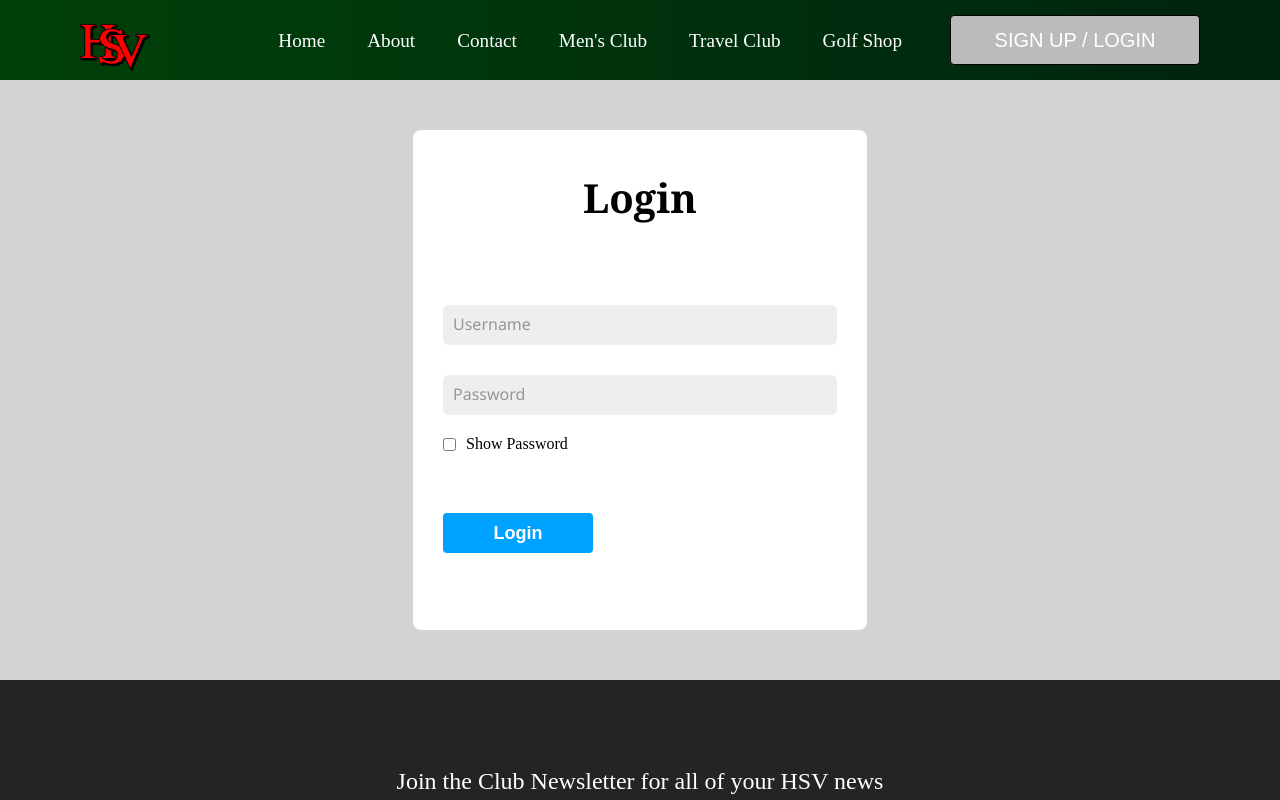
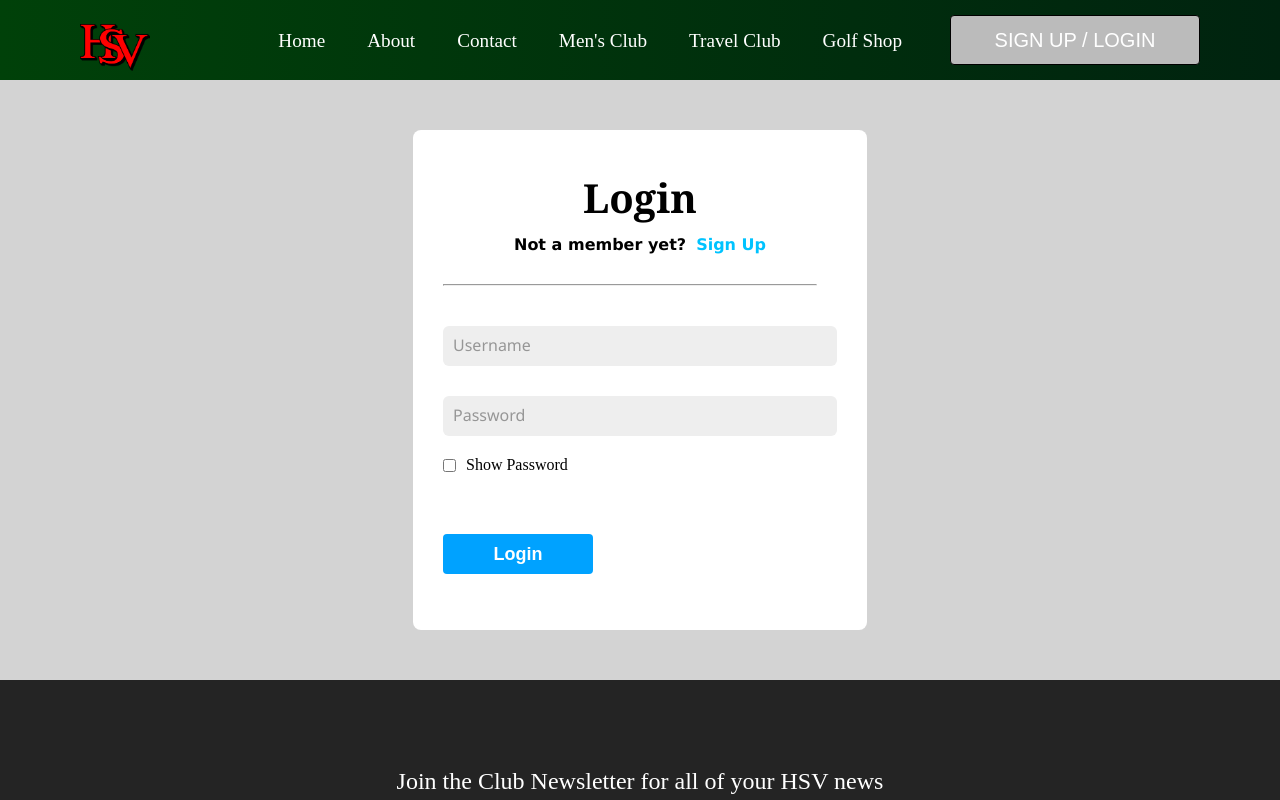
Before and after one commit to NCunningham12/Highland-Springs-React, a React (Create React App) app: page /login in a window 1280 px wide. Shown: the top 800 px of the page. Built offline with nearby package versions, Linux system fonts and the light colour scheme.

Commit message:
Minor QOL changes

```diff
--- a/src/App.js
+++ b/src/App.js
@@ -26,7 +26,7 @@ function App() {
           <Route path="/mens-club" Component={MensClub} />
           <Route path="/travel-club" Component={TravelClub} />
           <Route path="/golf-shop" Component={GolfShop} />
-          <Route path="/users" Component={SignUp} />
+          <Route path="/sign-up" Component={SignUp} />
           <Route path="/login" Component={LoginPage} />
           <Route path='/add-member' Component={Insert} />
           <Route path='/members' Component={MemberList} />
--- a/src/components/LoginForm.css
+++ b/src/components/LoginForm.css
@@ -14,6 +14,22 @@
   padding: 30px;
 }
 
+.subtext {
+  display: flex;
+  justify-content: center;
+}
+
+.sign-up-redirect {
+  margin-left: 10px;
+  text-decoration: none;
+  font-weight: bolder;
+  color: rgb(0, 195, 255);
+}
+
+.sign-up-redirect:hover {
+  color: rgb(68, 211, 255);
+}
+
 .form-inputs {
   margin-top: 70px;
 }
--- a/src/components/LoginForm.js
+++ b/src/components/LoginForm.js
@@ -1,6 +1,7 @@
 import React, { useState } from 'react';
 import './LoginForm.css';
 import Axios from 'axios';
+import { Link } from 'react-router-dom';
 
 const LoginForm = () => {
   const [username, setUsername] = useState('');
@@ -32,9 +33,18 @@ const LoginForm = () => {
       <div className="login-wrapper">
         <div className="login-form-container">
           <form className="login-form">
-            <div className="title">
-              <h1>Login</h1>
+            <div className="login-header">
+              <div className="title">
+                <h1>Login</h1>
+              </div>
+              <div className="subtext">
+                <h4>Not a member yet? </h4>
+                <Link to="/sign-up" className="sign-up-redirect">
+                  Sign Up
+                </Link>
+              </div>
             </div>
+            <hr />
             <div className="form-inputs">
               <input
                 name="username"
@@ -63,7 +73,9 @@ const LoginForm = () => {
               <input type="checkbox" onClick={showPassword} /> Show Password
             </div>
             <div className="submit">
-              <button className='login-button' onClick={loginSubmit}>Login</button>
+              <button className="login-button" onClick={loginSubmit}>
+                Login
+              </button>
             </div>
           </form>
         </div>
--- a/src/components/SignUpForm.css
+++ b/src/components/SignUpForm.css
@@ -38,6 +38,10 @@ body {
   text-decoration: none;
   font-weight: bolder;
   color: rgb(0, 195, 255);
+}
+
+.loginRedirect:hover {
+  color: rgb(68, 211, 255);
 }
 
 hr {
--- a/src/components/SignUpForm.js
+++ b/src/components/SignUpForm.js
@@ -26,7 +26,7 @@ const SignUpForm = () => {
       verifyPassword() === true &&
       initialPass === confirmPass
     ) {
-      Axios.post('http://localhost:3001/users', {
+      Axios.post('http://localhost:3001/sign-up', {
         first: firstName,
         last: lastName,
         username: username,
```
